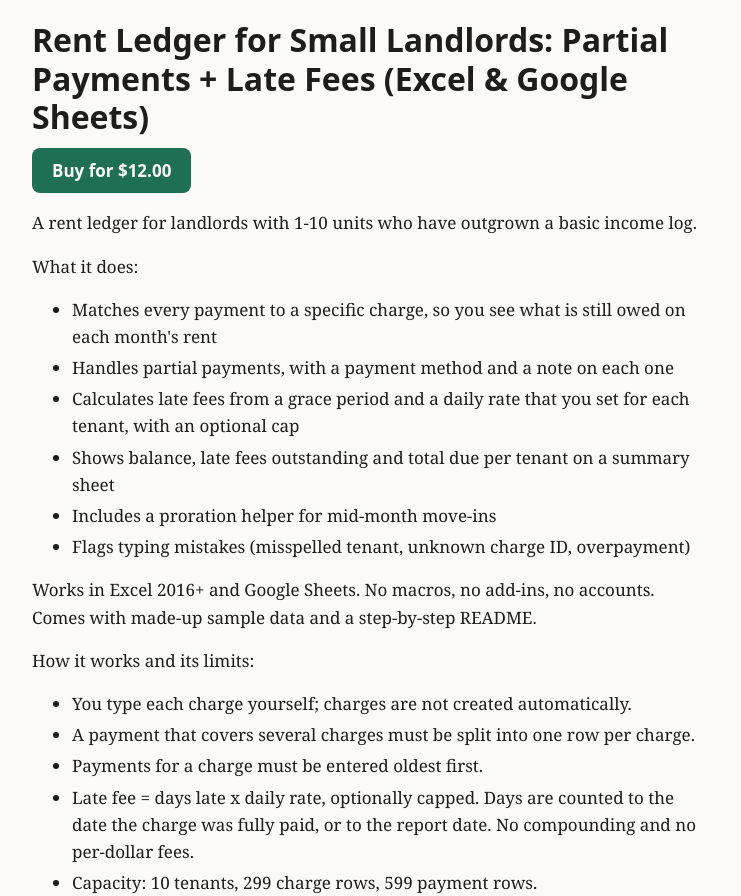
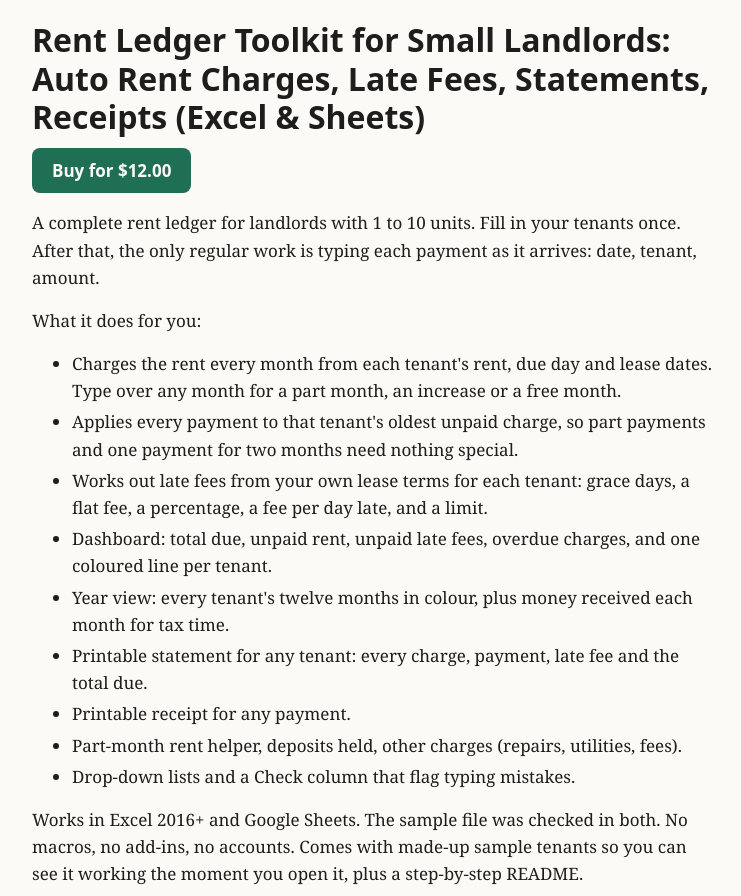
Before and after one commit to GobShiteGit/small-useful-files, a plain HTML site: page p/rent-ledger-partial-payments-late-fees/index.html in a window 1280 px wide. Shown: the part 62-958 px from the top of the page, without its empty margins (268-1009 px from the left). Drawn offline with Linux system fonts and the light colour scheme.

Commit message:
Site update

```diff
--- a/p/rent-ledger-partial-payments-late-fees/index.html
+++ b/p/rent-ledger-partial-payments-late-fees/index.html
@@ -1,34 +1,28 @@
 <!doctype html>
 <html lang="en"><head><meta charset="utf-8"><meta name="viewport" content="width=device-width,initial-scale=1">
-<title>Rent Ledger for Small Landlords: Partial Payments + Late Fees (Excel &amp; Google Sheets) | Small Useful Files</title><meta name="description" content="A rent ledger for landlords with 1-10 units who have outgrown a basic income log.">
+<title>Rent Ledger Toolkit for Small Landlords: Auto Rent Charges, Late Fees, Statements, Receipts (Excel &amp; Sheets) | Small Useful Files</title><meta name="description" content="A complete rent ledger for landlords with 1 to 10 units. Fill in your tenants once. After that, the only regular work is typing each payment as it arrives:">
 <link rel="canonical" href="https://gobshitegit.github.io/small-useful-files/p/rent-ledger-partial-payments-late-fees/">
 <link rel="stylesheet" href="../../style.css"></head>
 <body><header><a href="../../">Small Useful Files</a></header>
 <main>
-<h1>Rent Ledger for Small Landlords: Partial Payments + Late Fees (Excel &amp; Google Sheets)</h1>
+<h1>Rent Ledger Toolkit for Small Landlords: Auto Rent Charges, Late Fees, Statements, Receipts (Excel &amp; Sheets)</h1>
 <p><a class="buy" href="https://9797658955612.gumroad.com/l/kfuybt" rel="noopener">Buy for $12.00</a></p>
-<p>A rent ledger for landlords with 1-10 units who have outgrown a basic income log.</p>
-<p>What it does:</p>
+<p>A complete rent ledger for landlords with 1 to 10 units. Fill in your tenants once. After that, the only regular work is typing each payment as it arrives: date, tenant, amount.</p>
+<p>What it does for you:</p>
 <ul>
-<li>Matches every payment to a specific charge, so you see what is still owed on each month&#39;s rent</li>
-<li>Handles partial payments, with a payment method and a note on each one</li>
-<li>Calculates late fees from a grace period and a daily rate that you set for each tenant, with an optional cap</li>
-<li>Shows balance, late fees outstanding and total due per tenant on a summary sheet</li>
-<li>Includes a proration helper for mid-month move-ins</li>
-<li>Flags typing mistakes (misspelled tenant, unknown charge ID, overpayment)</li>
+<li>Charges the rent every month from each tenant&#39;s rent, due day and lease dates. Type over any month for a part month, an increase or a free month.</li>
+<li>Applies every payment to that tenant&#39;s oldest unpaid charge, so part payments and one payment for two months need nothing special.</li>
+<li>Works out late fees from your own lease terms for each tenant: grace days, a flat fee, a percentage, a fee per day late, and a limit.</li>
+<li>Dashboard: total due, unpaid rent, unpaid late fees, overdue charges, and one coloured line per tenant.</li>
+<li>Year view: every tenant&#39;s twelve months in colour, plus money received each month for tax time.</li>
+<li>Printable statement for any tenant: every charge, payment, late fee and the total due.</li>
+<li>Printable receipt for any payment.</li>
+<li>Part-month rent helper, deposits held, other charges (repairs, utilities, fees).</li>
+<li>Drop-down lists and a Check column that flag typing mistakes.</li>
 </ul>
-<p>Works in Excel 2016+ and Google Sheets. No macros, no add-ins, no accounts. Comes with made-up sample data and a step-by-step README.</p>
-<p>How it works and its limits:</p>
-<ul>
-<li>You type each charge yourself; charges are not created automatically.</li>
-<li>A payment that covers several charges must be split into one row per charge.</li>
-<li>Payments for a charge must be entered oldest first.</li>
-<li>Late fee = days late x daily rate, optionally capped. Days are counted to the date the charge was fully paid, or to the report date. No compounding and no per-dollar fees.</li>
-<li>Capacity: 10 tenants, 299 charge rows, 599 payment rows.</li>
-<li>Proration uses one common days-remaining method only.</li>
-</ul>
-<p>Not included: automatic monthly charges, expense, deposit, tax or reserve tracking, reminders, or invoices.</p>
-<p>Late fee, grace period and proration rules differ by place. All of them are settings you fill in, and you must check your local rules and your lease yourself. This is a record-keeping tool, not legal, tax or financial advice.</p>
+<p>Works in Excel 2016+ and Google Sheets. The sample file was checked in both. No macros, no add-ins, no accounts. Comes with made-up sample tenants so you can see it working the moment you open it, plus a step-by-step README.</p>
+<p>Late fee and grace rules differ by place. All of them are settings you fill in, and you need to check your local rules and your lease. This is a record-keeping tool, not legal, tax or financial advice.</p>
+<p>Limits: 10 tenants, 12 months per file, 60 other charges, 400 payments. Payments always go to the oldest unpaid charge. No expense tracking, reminders or invoices.</p>
 <p><a class="buy" href="https://9797658955612.gumroad.com/l/kfuybt" rel="noopener">Buy for $12.00</a></p>
 <h2>Guides</h2>
 <ul><li><a href="../../g/rent-ledger-partial-payments-late-fees/calculate-rent-late-fee-grace-period/">How do I calculate a late fee on rent?</a></li><li><a href="../../g/rent-ledger-partial-payments-late-fees/prorate-rent-mid-month-move-in/">How do I prorate rent for a mid-month move-in?</a></li><li><a href="../../g/rent-ledger-partial-payments-late-fees/record-partial-rent-payment/">How do I record a partial rent payment?</a></li><li><a href="../../g/rent-ledger-partial-payments-late-fees/what-to-put-in-a-rent-ledger/">What should a rent ledger for a few units include?</a></li></ul>
```
Also changed, not shown: g/rent-ledger-partial-payments-late-fees/calculate-rent-late-fee-grace-period/index.html (+1 -1 lines), g/rent-ledger-partial-payments-late-fees/prorate-rent-mid-month-move-in/index.html (+1 -1 lines), g/rent-ledger-partial-payments-late-fees/record-partial-rent-payment/index.html (+1 -1 lines), g/rent-ledger-partial-payments-late-fees/what-to-put-in-a-rent-ledger/index.html (+1 -1 lines), index.html (+2 -2 lines).
